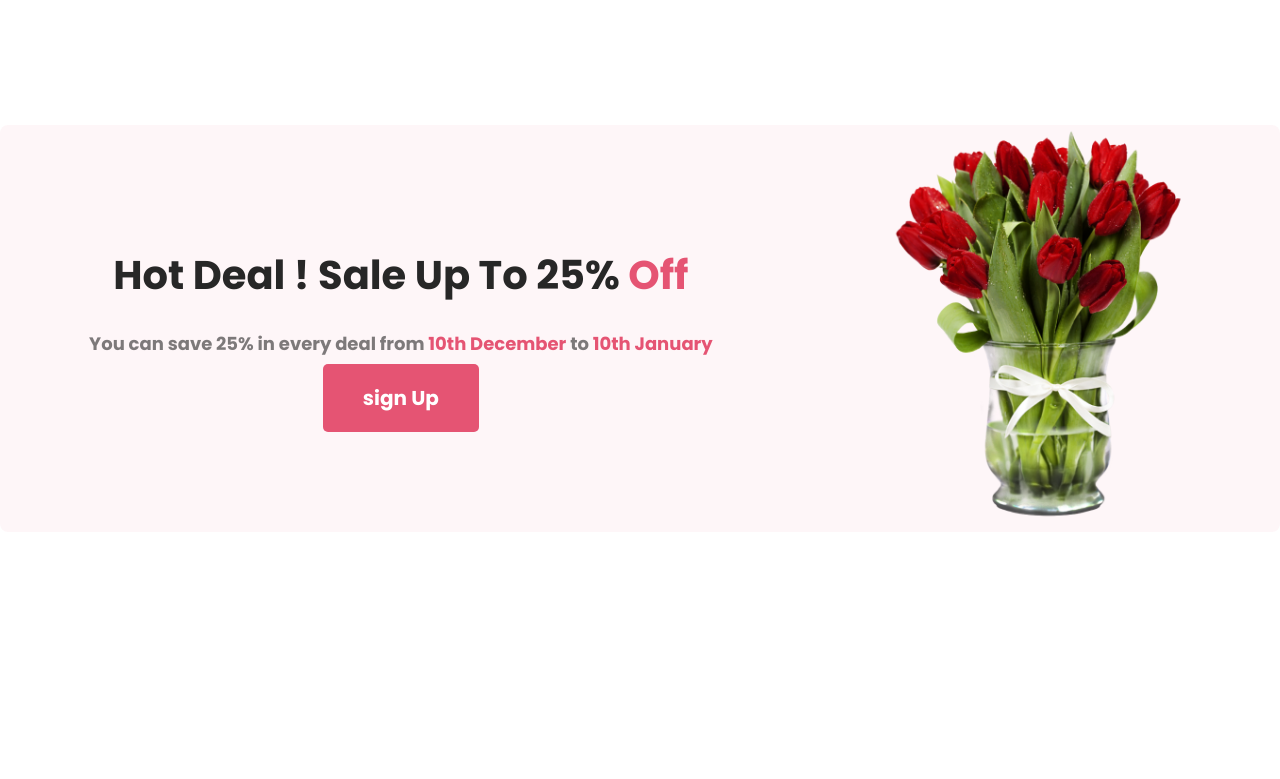
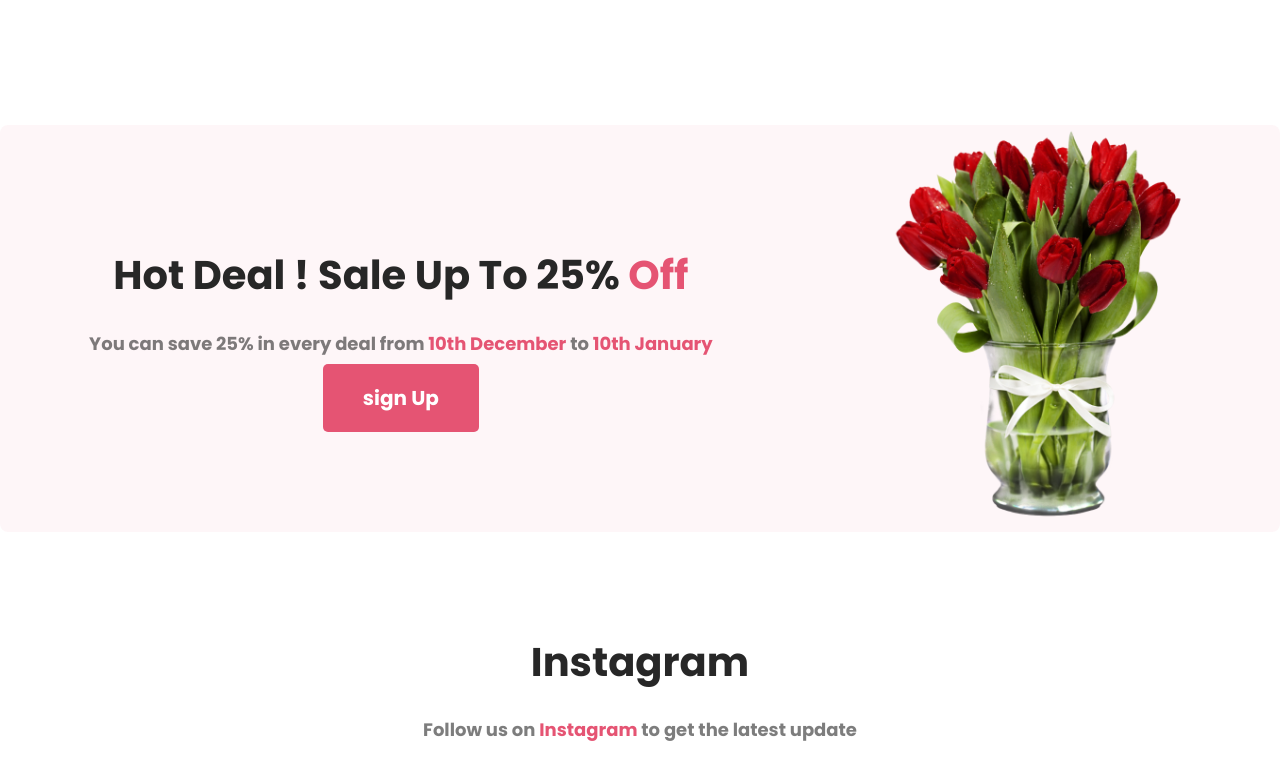
Before and after one commit to Tansimrinky/Online-flower-shop, a plain HTML site: page index.html in a window 1280 px wide. Shown: the part 2253-3032 px from the top of the page. Before the commit the page ends 2785 px from the top, so only its background shows below. Drawn offline with Linux system fonts and the light colour scheme.

Commit message:
instagram section added

```diff
--- a/index.html
+++ b/index.html
@@ -90,6 +90,15 @@
         </div>
       </div>
 
+      <!-- intagram section starts -->
+
+      <div class="instagram-container">
+        <h3 class="instagram-title">Instagram</h3>
+        <p class="instagram-description">Follow us on <span class="speicial-character" > Instagram </span> to get the latest update </p>
+      </div>
+
+      <!-- instagram section end -->
+
     </main>
     <footer></footer>
   </body>
--- a/style.css
+++ b/style.css
@@ -149,3 +149,21 @@ p > a {
   line-height: 30px;
 }
 /* hot deal section end */
+
+/* instagrame section starts */
+.instagram-container {
+  margin: 100px;
+  text-align: center;
+}
+
+.instagram-title {
+  color: #272727;
+  font-size: 40px;
+  font-weight: 800;
+}
+
+.instagram-description {
+  color: rgba(39, 39, 39, 0.6);
+  font-size: 18px;
+  font-weight: 400;
+}
```
